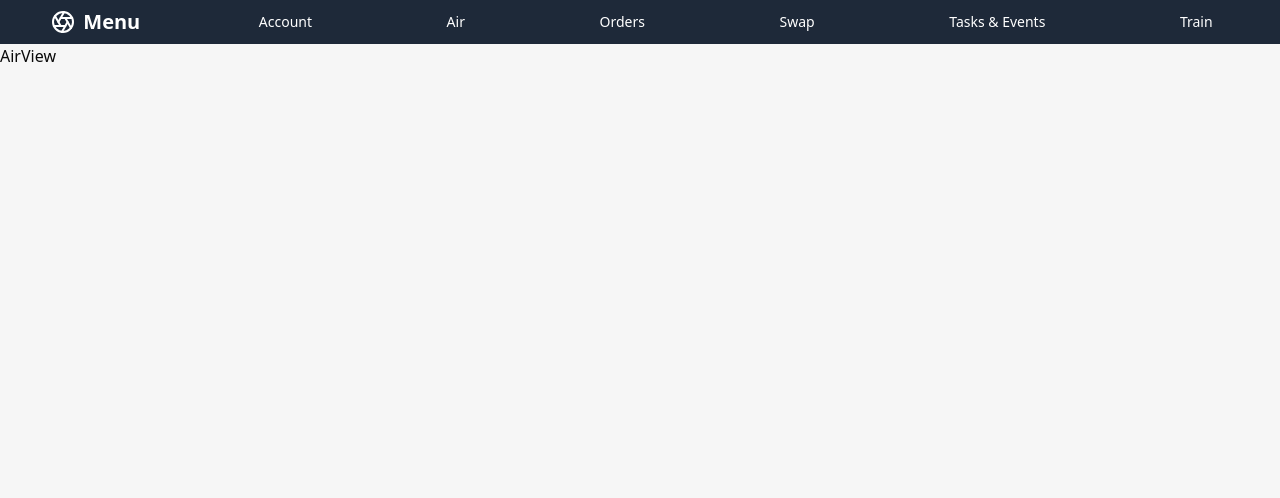
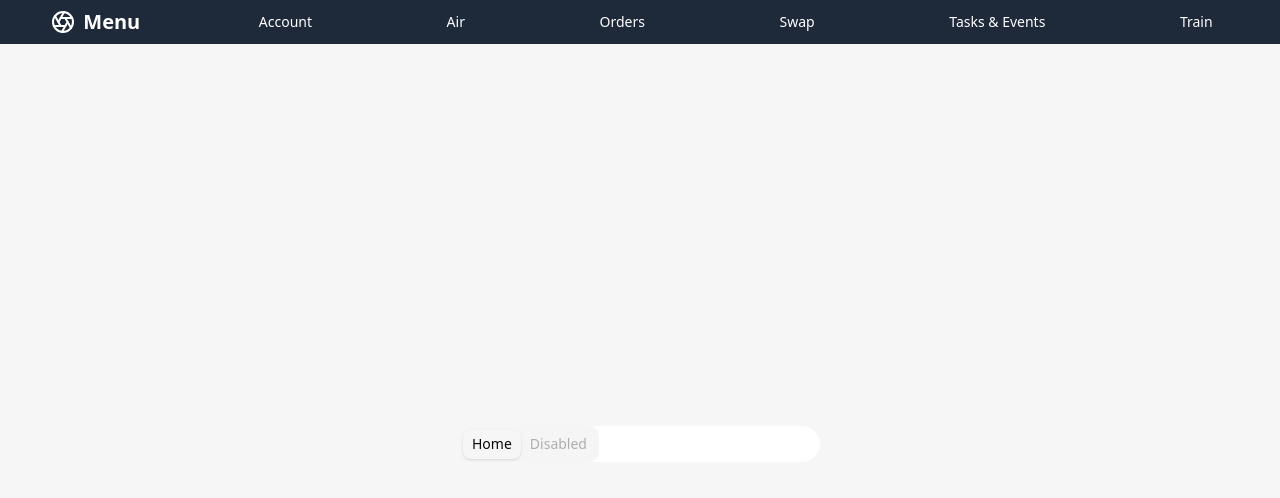
Before and after one commit to Aochi-aragiri/new-task, a React (Vite) app: page /air in a window 1280 px wide. Shown: the top 498 px of the page. Built offline with nearby package versions, Linux system fonts and the light colour scheme.

Commit message:
add_ticket

```diff
--- a/package.json
+++ b/package.json
@@ -16,6 +16,7 @@
     "class-variance-authority": "^0.7.1",
     "clsx": "^2.1.1",
     "lucide-react": "^0.554.0",
+    "radix-ui": "^1.4.3",
     "react": "^19.2.0",
     "react-dom": "^19.2.0",
     "react-router-dom": "^7.13.1",
--- a/src/components/layout/layout.tsx
+++ b/src/components/layout/layout.tsx
@@ -5,10 +5,12 @@ type LayoutProps = {
 
 export default function Layout({ children, className }: LayoutProps) {
   return (
-    <div
-      className={`min-w-90 rounded-4xl border border-[rgb(218,218,218)] bg-white ${className}`}
-    >
-      {children}
+    <div className="flex justify-center items-center content-center min-h-screen">
+      <div
+        className={`w-90 rounded-4xl m-7 border border-[rgb(218,218,218)] bg-white ${className}`}
+      >
+        {children}
+      </div>
     </div>
   );
 }
--- a/src/components/layout/layout_train.tsx
+++ b/src/components/layout/layout_train.tsx
@@ -5,14 +5,13 @@ type LayoutTrainProps = {
 
 export default function LayoutTrain({ children, className }: LayoutTrainProps) {
   return (
-    <div className="flex justify-center items-center content-center min-h-screen">
+    <div className="flex flex-col justify-center items-center content-center m-7 min-h-screen">
       <div
-        className={`relative z-10 min-w-90 p-4 rounded-2xl bg-white shadow-[0_0_20px_rgba(0,0,0,0.15)] ${className}`}
+        className={`relative z-10 min-w-100 rounded-2xl rounded-b-2xl bg-white shadow-[0_0_20px_rgba(0,0,0,0.15)] overflow-hidden ${className}`}
       >
         {children}
       </div>
-
-      <div className="-mt-4.5 h-5 rounded-b-2xl bg-linear-to-r from-blue-500 via-purple-500 to-pink-500" />
+      <div className="-mt-9.5 rounded-2xl h-10 min-w-100 bg-linear-to-r from-blue-500 to-purple-500"></div>
     </div>
   );
 }
--- a/src/components/layout/root.layout.tsx
+++ b/src/components/layout/root.layout.tsx
@@ -4,7 +4,7 @@ import { Aperture } from "lucide-react";
 
 export default function RootLayout() {
   return (
-    <div className="h-screen flex flex-col overflow-hidden">
+    <div>
       <nav className="w-full flex flex-wrap md:flex-nowrap md:justify-around gap-2 p-1 bg-gray-800 text-white justify-around items-center">
         <h2 className="text-xl font-bold flex items-center gap-2">
           <Aperture /> Menu
--- /dev/null
+++ b/src/components/ui/tabs.tsx
@@ -0,0 +1,89 @@
+import * as React from "react"
+import { cva, type VariantProps } from "class-variance-authority"
+import { Tabs as TabsPrimitive } from "radix-ui"
+
+import { cn } from "@/lib/utils"
+
+function Tabs({
+  className,
+  orientation = "horizontal",
+  ...props
+}: React.ComponentProps<typeof TabsPrimitive.Root>) {
+  return (
+    <TabsPrimitive.Root
+      data-slot="tabs"
+      data-orientation={orientation}
+      orientation={orientation}
+      className={cn(
+        "group/tabs flex gap-2 data-[orientation=horizontal]:flex-col",
+        className
+      )}
+      {...props}
+    />
+  )
+}
+
+const tabsListVariants = cva(
+  "group/tabs-list inline-flex w-fit items-center justify-center rounded-lg p-[3px] text-muted-foreground group-data-[orientation=horizontal]/tabs:h-9 group-data-[orientation=vertical]/tabs:h-fit group-data-[orientation=vertical]/tabs:flex-col data-[variant=line]:rounded-none",
+  {
+    variants: {
+      variant: {
+        default: "bg-muted",
+        line: "gap-1 bg-transparent",
+      },
+    },
+    defaultVariants: {
+      variant: "default",
+    },
+  }
+)
+
+function TabsList({
+  className,
+  variant = "default",
+  ...props
+}: React.ComponentProps<typeof TabsPrimitive.List> &
+  VariantProps<typeof tabsListVariants>) {
+  return (
+    <TabsPrimitive.List
+      data-slot="tabs-list"
+      data-variant={variant}
+      className={cn(tabsListVariants({ variant }), className)}
+      {...props}
+    />
+  )
+}
+
+function TabsTrigger({
+  className,
+  ...props
+}: React.ComponentProps<typeof TabsPrimitive.Trigger>) {
+  return (
+    <TabsPrimitive.Trigger
+      data-slot="tabs-trigger"
+      className={cn(
+        "relative inline-flex h-[calc(100%-1px)] flex-1 items-center justify-center gap-1.5 rounded-md border border-transparent px-2 py-1 text-sm font-medium whitespace-nowrap text-foreground/60 transition-all group-data-[orientation=vertical]/tabs:w-full group-data-[orientation=vertical]/tabs:justify-start hover:text-foreground focus-visible:border-ring focus-visible:ring-[3px] focus-visible:ring-ring/50 focus-visible:outline-1 focus-visible:outline-ring disabled:pointer-events-none disabled:opacity-50 group-data-[variant=default]/tabs-list:data-[state=active]:shadow-sm group-data-[variant=line]/tabs-list:data-[state=active]:shadow-none dark:text-muted-foreground dark:hover:text-foreground [&_svg]:pointer-events-none [&_svg]:shrink-0 [&_svg:not([class*='size-'])]:size-4",
+        "group-data-[variant=line]/tabs-list:bg-transparent group-data-[variant=line]/tabs-list:data-[state=active]:bg-transparent dark:group-data-[variant=line]/tabs-list:data-[state=active]:border-transparent dark:group-data-[variant=line]/tabs-list:data-[state=active]:bg-transparent",
+        "data-[state=active]:bg-background data-[state=active]:text-foreground dark:data-[state=active]:border-input dark:data-[state=active]:bg-input/30 dark:data-[state=active]:text-foreground",
+        "after:absolute after:bg-foreground after:opacity-0 after:transition-opacity group-data-[orientation=horizontal]/tabs:after:inset-x-0 group-data-[orientation=horizontal]/tabs:after:bottom-[-5px] group-data-[orientation=horizontal]/tabs:after:h-0.5 group-data-[orientation=vertical]/tabs:after:inset-y-0 group-data-[orientation=vertical]/tabs:after:-right-1 group-data-[orientation=vertical]/tabs:after:w-0.5 group-data-[variant=line]/tabs-list:data-[state=active]:after:opacity-100",
+        className
+      )}
+      {...props}
+    />
+  )
+}
+
+function TabsContent({
+  className,
+  ...props
+}: React.ComponentProps<typeof TabsPrimitive.Content>) {
+  return (
+    <TabsPrimitive.Content
+      data-slot="tabs-content"
+      className={cn("flex-1 outline-none", className)}
+      {...props}
+    />
+  )
+}
+
+export { Tabs, TabsList, TabsTrigger, TabsContent, tabsListVariants }
--- a/src/components/view.tsx/air.view.tsx
+++ b/src/components/view.tsx/air.view.tsx
@@ -1,3 +1,17 @@
+import Layout from "../layout/layout";
+import { Tabs, TabsList, TabsTrigger } from "../ui/tabs";
+
 export default function AirView() {
-  return <div>AirView</div>;
+  return (
+    <Layout className="border-none">
+      <Tabs defaultValue="home">
+        <TabsList>
+          <TabsTrigger value="home">Home</TabsTrigger>
+          <TabsTrigger value="settings" disabled>
+            Disabled
+          </TabsTrigger>
+        </TabsList>
+      </Tabs>
+    </Layout>
+  );
 }
--- a/src/components/view.tsx/order.view.tsx
+++ b/src/components/view.tsx/order.view.tsx
@@ -6,7 +6,6 @@ import { Button } from "../ui/button";
 
 export default function OrderView() {
   return (
-    <div className="flex justify-center items-center content-center min-h-screen">
     <Layout>
       {/* Status bar */}
       <div className="p-5">
@@ -73,6 +72,5 @@ export default function OrderView() {
         </p>
       </div>
     </Layout>
-    </div>
   );
 }
--- a/src/components/view.tsx/train.view.tsx
+++ b/src/components/view.tsx/train.view.tsx
@@ -4,18 +4,18 @@ import LayoutTrain from "../layout/layout_train";
 export default function TrainView() {
   return (
     <LayoutTrain>
-      <div className="flex justify-between font-medium">
+      <div className="flex justify-between pt-7 pl-7 pr-7 font-medium">
         <div className="flex gap-4">
           <Bus />
           <p>IC 423</p>
         </div>
         <p>MON, 20 OCT</p>
       </div>
-      <div className="pt-6 flex justify-between font-medium text-sm">
+      <div className="pt-6 flex pl-7 pr-7 justify-between font-medium text-sm">
         <p>Wrocław Główny</p>
         <p>Kraków Główny</p>
       </div>
-      <div className=" flex justify-between font-medium text-xl">
+      <div className="pl-7 pr-7 flex justify-between font-medium text-xl">
         <p>09:42</p>
         <div className="flex items-center gap-1">
           <Circle fill="black" size={6}></Circle>
@@ -34,9 +34,40 @@ export default function TrainView() {
         <p>13:37</p>
       </div>
       {/* On time */}
-      <p className="text-green-500 font-medium justify-center flex border-b p-1 pb-4 items-center gap-1">
+      <p className="text-green-500 pl-7 pr-7 font-medium justify-center flex border-b p-1 pb-4 items-center gap-1">
         <Circle className="fill-current" size={8} /> On time
       </p>
+      <div className="flex justify-between pl-7 pr-7 mt-4 text-neutral-600">
+        <p>Passenger</p>
+        <div className="flex gap-4">
+          <p>Seat</p>
+          <p>Coach</p>
+        </div>
+      </div>
+      <div className="flex justify-between font-medium pl-7 pr-7 pb-7">
+        <p>Sam Smith</p>
+        <div className="flex gap-8 pr-9">
+          <p>17</p>
+          <p>5</p>
+        </div>
+      </div>
+      <div className="flex justify-between p-4 bg-[rgb(242,247,248)]">
+        <div className="flex flex-col items-start">
+          <div className="flex text-xs pt-1 pb-1.5 p-2 rounded-sm font-medium bg-[rgb(216,229,253)]">
+            Platform: 3
+          </div>
+          <p className="font-medium text-sm pt-3">Boarding started!</p>
+          <p className="flex font-medium gap-1 text-sm text-neutral-600">
+            Departure in <div className="text-blue-500">15:13</div>
+          </p>
+        </div>
+        <div className="flex flex-col">
+          <img className="w-28 border rounded-2xl bg-white" src="QR.svg"></img>
+          <div className="text-[11px] pt-1 text-center text-neutral-500">
+            Tap to view full QR
+          </div>
+        </div>
+      </div>
     </LayoutTrain>
   );
 }
```
Also changed, not shown: public/QR.svg (added), 1 other file (tests, documents, lock files or other folders). Lines whose indentation alone changed are shown as unchanged.
